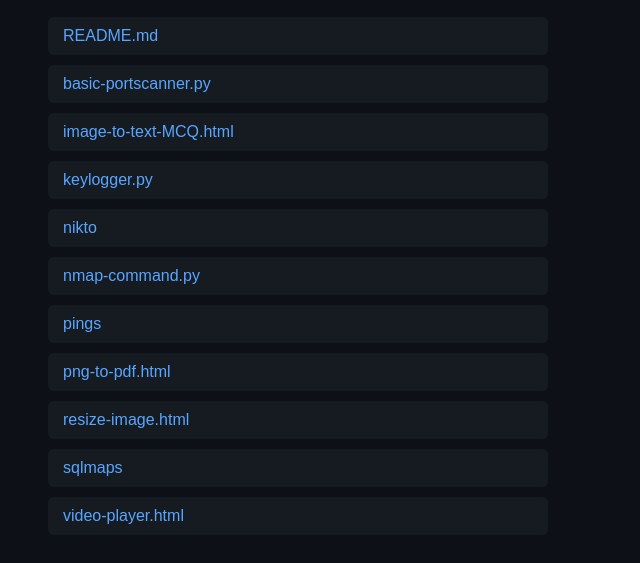
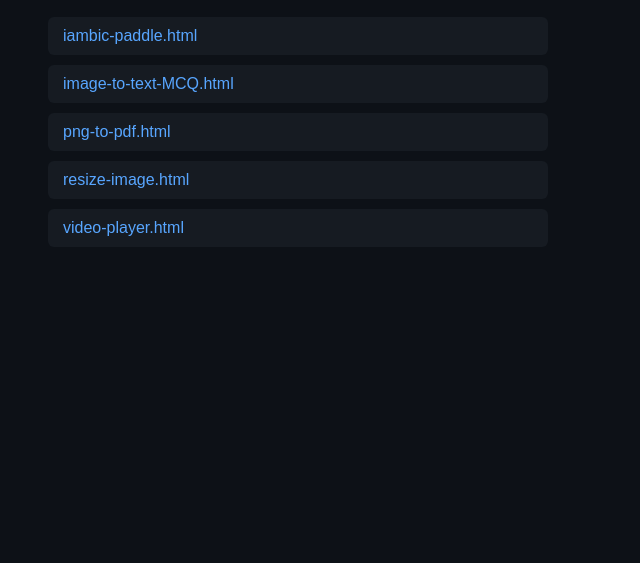
Before and after one commit to Lolpotch/homemade-tools, a plain HTML site: page index.html in a window 1280 px wide. Shown: the part 109-672 px from the top of the page, without its empty margins (0-640 px from the left). Drawn offline with Linux system fonts and the light colour scheme.

Commit message:
Update index.html

```diff
--- a/index.html
+++ b/index.html
@@ -46,16 +46,10 @@
     <h1>Project File List</h1>
 
     <ul>
-        <li><a href="README.md">README.md</a></li>
-        <li><a href="basic-portscanner.py">basic-portscanner.py</a></li>
+        <li><a href="iambic-paddle.html">iambic-paddle.html</a></li>
         <li><a href="image-to-text-MCQ.html">image-to-text-MCQ.html</a></li>
-        <li><a href="keylogger.py">keylogger.py</a></li>
-        <li><a href="nikto">nikto</a></li>
-        <li><a href="nmap-command.py">nmap-command.py</a></li>
-        <li><a href="pings">pings</a></li>
         <li><a href="png-to-pdf.html">png-to-pdf.html</a></li>
         <li><a href="resize-image.html">resize-image.html</a></li>
-        <li><a href="sqlmaps">sqlmaps</a></li>
         <li><a href="video-player.html">video-player.html</a></li>
     </ul>
 
```
